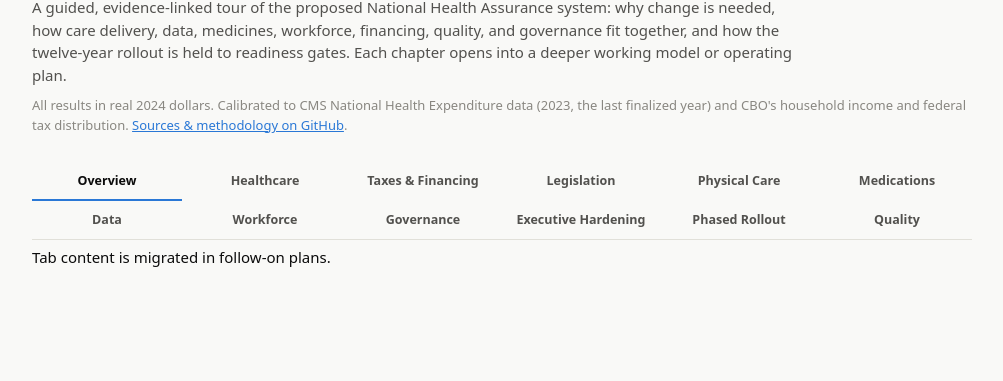
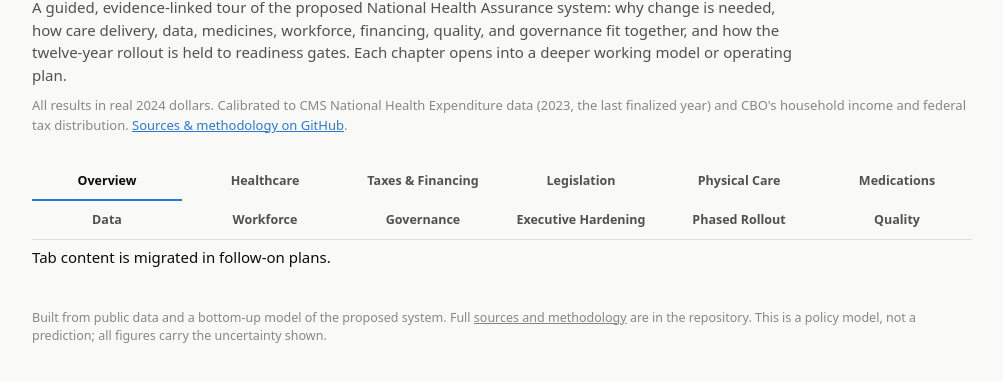
Before and after one commit to mikehalvorson/US-National-Health-Assurance-System, an Astro site: page / in a window 1280 px wide. Shown: the part 91-472 px from the top of the page, without its empty margins (138-1141 px from the left). Built offline with nearby package versions, Linux system fonts and the light colour scheme; Astro itself is replaced by a stand-in of ours.

Commit message:
Address final review: add footer, safer label render, harden shell tests, pin CI node
Co-Authored-By: Claude Opus 4.8 <noreply@anthropic.com>

```diff
--- a/pnpm-workspace.yaml
+++ b/pnpm-workspace.yaml
@@ -1,3 +1,4 @@
+# Records pnpm 11 build-script approvals (esbuild, sharp) so installs stay non-interactive; this is NOT a monorepo workspace.
 allowBuilds:
   esbuild: true
   sharp: true
--- /dev/null
+++ b/src/components/SiteFooter.astro
@@ -0,0 +1,10 @@
+---
+---
+<footer class="site">
+  Built from public data and a bottom-up model of the proposed system.
+  Full
+  <a href="https://github.com/mikehalvorson/US-National-Health-Assurance-System" target="_blank" rel="noopener">sources and methodology</a>
+  are in the repository.
+  This is a policy model, not a prediction; all figures carry the
+  uncertainty shown.
+</footer>
--- a/src/components/TabNav.astro
+++ b/src/components/TabNav.astro
@@ -16,6 +16,6 @@ const tabs = [
 ---
 <nav class="tabs" aria-label="Dashboard sections">
   {tabs.map(([id, label], i) => (
-    <button id={id} class={i === 0 ? 'active' : undefined} set:html={label}></button>
+    <button id={id} class={i === 0 ? 'active' : undefined}>{label}</button>
   ))}
 </nav>
--- a/src/layouts/BaseLayout.astro
+++ b/src/layouts/BaseLayout.astro
@@ -2,6 +2,7 @@
 import '../styles/global.css';
 import SiteHeader from '../components/SiteHeader.astro';
 import TabNav from '../components/TabNav.astro';
+import SiteFooter from '../components/SiteFooter.astro';
 interface Props { title: string; description?: string }
 const { title, description } = Astro.props;
 ---
@@ -18,6 +19,7 @@ const { title, description } = Astro.props;
     <SiteHeader />
     <TabNav />
     <slot />
+    <SiteFooter />
   </div>
 </body>
 </html>
```
Also changed, not shown: tests/shell.test.ts (+9 -3 lines), .github/workflows/deploy.yml.
